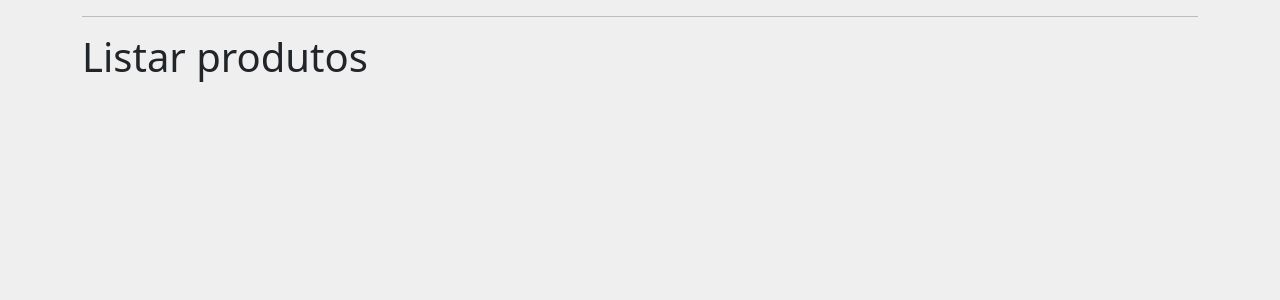
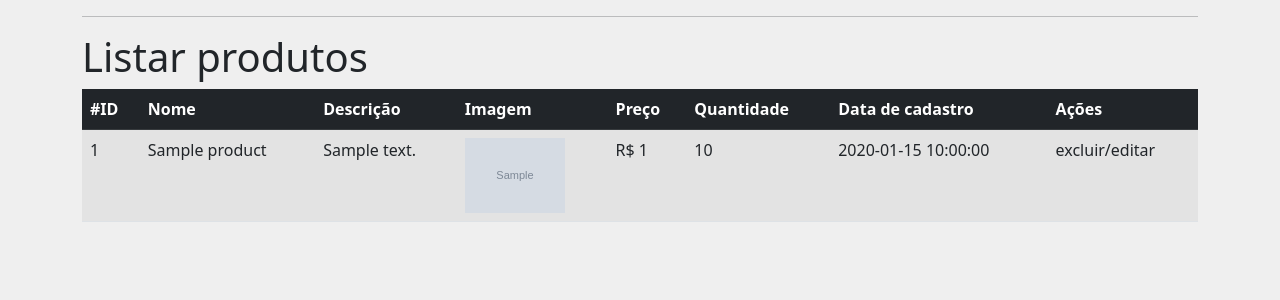
Before and after one commit to JonathanR95/beacademy-devstart-bancodedados-php, a PHP site: page /produtos in a window 1280 px wide. Shown: the part 54-354 px from the top of the page. Run offline with PHP 8.4, Linux system fonts and the light colour scheme; tables that the repository leaves empty hold one stand-in row (values such as "Sample post"); grey boxes marked "Sample" are stand-in pictures.

Commit message:
criação da página listar produtos

```diff
--- a/projeto-final/src/Controller/ProductController.php
+++ b/projeto-final/src/Controller/ProductController.php
@@ -4,11 +4,18 @@ declare(strict_types=1);
 
 namespace App\Controller;
 
+use App\Connection\Connection;
+
 class ProductController extends AbstractController
 {
     public function listAction(): void
     {
-        parent::render('product/list');
+        $con = Connection::getConnection();
+
+        $result = $con->prepare('SELECT * FROM tb_product');
+        $result->execute();
+
+        parent::render('product/list', $result);
     }
 
     public function addAction(): void
--- a/projeto-final/src/View/product/list.php
+++ b/projeto-final/src/View/product/list.php
@@ -1 +1,40 @@
 <h1>Listar produtos</h1>
+
+<table class="table table-hover table-striped">
+    <thead class="table-dark">
+        <tr>
+            <th>#ID</th>
+            <th>Nome</th>
+            <th>Descrição</th>
+            <th>Imagem</th>
+            <th>Preço</th>
+            <th>Quantidade</th>
+            <th>Data de cadastro</th>
+            <th>Ações</th>
+        </tr>
+    </thead>
+
+    <tbody>
+        <?php
+            while($product = $data->fetch(\PDO::FETCH_ASSOC)){
+                extract($product);
+                echo "
+                    <tr>
+                        <td>{$id}</td>
+                        <td>{$name}</td>
+                        <td>{$description}</td>
+                        <td><img width='100px'src='{$photo}'></td>
+                        <td>R$ {$value}</td>
+                        <td>{$quantity}</td>
+                        <td>{$created_at}</td>
+                        <td>
+                                excluir/editar
+                        </td>
+                    </tr>
+                ";
+            }
+
+        ?>
+    </tbody>
+
+</table>
```
Also changed, not shown: projeto-final/db/db_store.sql (+8 -8 lines).
